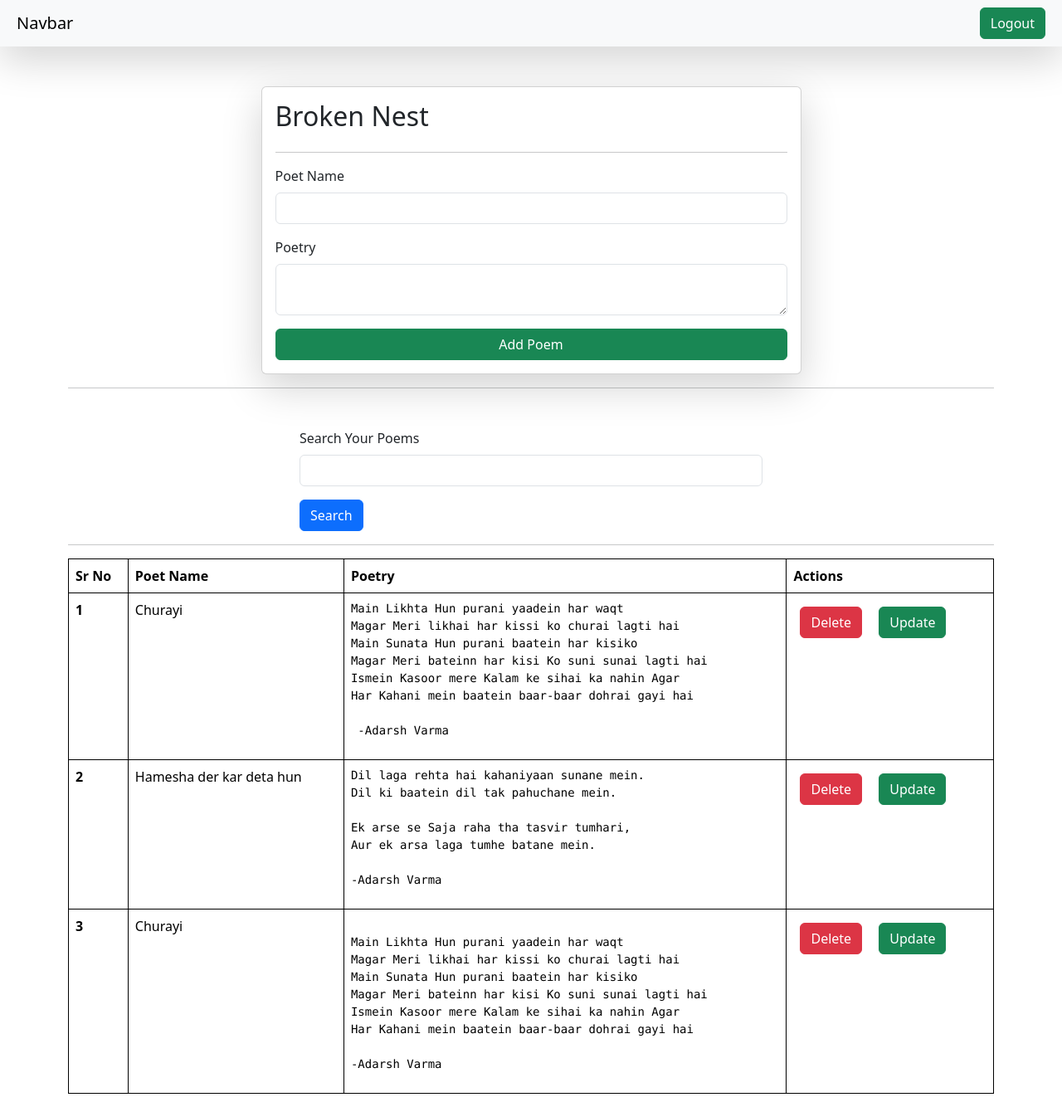
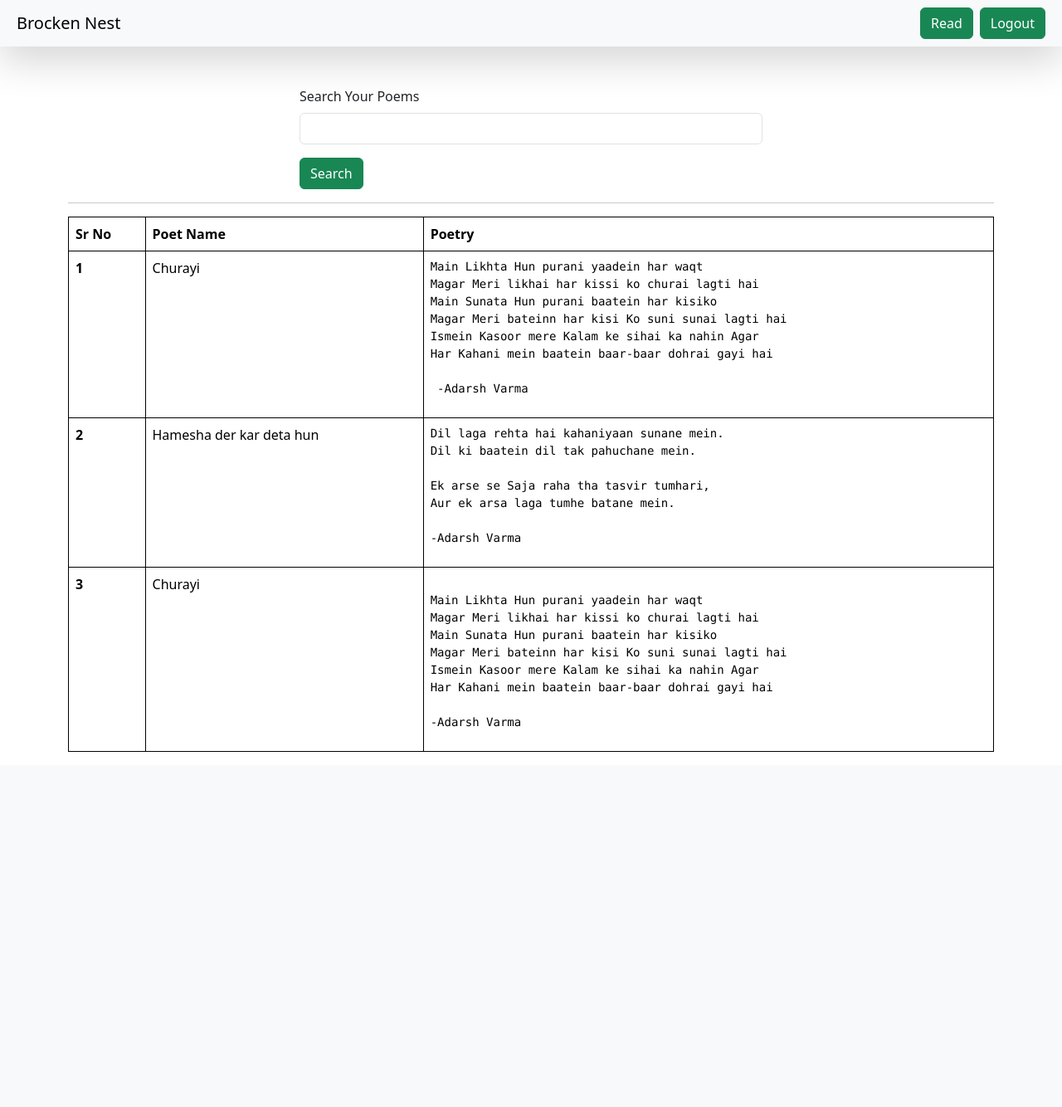
Before and after one commit to AdarshVarma9395/BrokenNest, a Django app: page / in a window 1280 px wide. Shown: the whole page at 83% size. After the commit the page ends 906 px from the top, so only its background shows below. Run offline with Django 5.2, Linux system fonts and the light colour scheme; a user stored in the database is signed in; data comes from the database, SQL or seed files in the repository; both versions use the stored data as it was after the commit.

Commit message:
Homepage functionality
Earlier if the user wanted write or add poem He/She must have to login or register first but now the change is they can read poem without registering but if they want to write something they have to register

```diff
--- a/brokennest/templates/base.html
+++ b/brokennest/templates/base.html
@@ -14,13 +14,22 @@
 <body>
     <nav class="navbar p-2 bg-body-tertiary shadow-lg">
         <div class="container-fluid">
-            <a class="navbar-brand">Navbar</a>
+            <a class="navbar-brand">Brocken Nest</a>
 
             <div class="d-flex">
                 {% if request.user.is_authenticated %}
-                    <a href="/logout/" class="btn btn-success" role="button">Logout</a>
+                    <a href="/" class="btn btn-success me-2" role="button">Read</a>
+                    <a href="/logout/" class="btn btn-success " role="button">Logout</a>
                 {% else %}
-                    <a href="/register/" class="btn btn-success" role="button">Register</a>
+                    {% if show_register %}
+                        <a href="/" class="btn btn-success me-2" role="button">Read</a>
+                        <a href="/login/" class="btn btn-success" role="button">login</a>
+                    {% else %}
+                        <a class="navbar-brand">If you want to write please Register Here</a>
+                        <a href="/register/" class="btn btn-success me-2" role="button">register</a>
+                        <a href="/login/" class="btn btn-success" role="button">login</a>
+
+                    {% endif %}
                 {% endif %}
             </div>
         </div>
@@ -32,5 +41,3 @@
     {% endblock %}
 </body>
 </html>
-
-<!-- <a href="/login/" class="btn btn-outline-success" type="submit">Login</a> -->
--- /dev/null
+++ b/brokennest/templates/notebook.html
@@ -0,0 +1,43 @@
+{% extends "base.html" %}
+
+{% block start %}
+
+
+    <div class = "container mt-5">
+
+          <div class="mt-5">
+            <div class="mx-auto col-6">
+            <form>
+              <div class="mb-3">
+                <label for="exampleInputEmail1" class="form-label">Search Your Poems</label>
+                <input name="Search" type="text" class="form-control">
+              </div>
+              <button type="submit" class="btn btn-success">Search</button>
+            </form>
+            </div>
+          </div>
+
+          <hr>
+
+          <table class="table">
+            <thead>
+              <tr>
+                <th scope="col">Sr No</th>
+                <th scope="col">Poet Name</th>
+                <th scope="col">Poetry</th>
+              </tr>
+            </thead>
+            <tbody>
+                {% for note in notebook %}
+              <tr>
+                <th scope="row">{{ forloop.counter }}</th>
+                <td>{{note.note_name}}</td>
+                <td>
+                  <pre mt-2>{{ note.note_description }}</pre>
+                </td>
+              </tr>
+              {% endfor %}
+            </tbody>
+          </table>
+    </div>
+{% endblock %}
--- a/brokennest/views.py
+++ b/brokennest/views.py
@@ -5,7 +5,18 @@ from django.contrib import messages
 from django.contrib.auth import authenticate, login, logout
 from django.contrib.auth.decorators import login_required
 
-# homepage
+
+# before authenticated
+def homepage(request):
+    queryset = books.objects.all()
+
+    if request.GET.get("Search"):
+         queryset = queryset.filter(note_name__icontains = request.GET.get("Search"))
+
+    context = {"notebook":queryset}
+    return render(request, "notebook.html", context)
+
+# after authenticated
 @login_required(login_url="/login/")
 def notebook(request):
     if request.method == "POST":
@@ -79,7 +90,7 @@ def login_page(request):
 # logout information
 def logout_page(request):
     logout(request)
-    return redirect("login_page")
+    return redirect("/")
 
 # register information
 def register_page(request):
@@ -105,6 +116,6 @@ def register_page(request):
 
         messages.info(request, "Account created successfully")
 
-
         return redirect("login_page")
-    return render(request, "register.html")
+    context = {'show_register': True}
+    return render(request, "register.html",context)
--- a/core/urls.py
+++ b/core/urls.py
@@ -19,7 +19,8 @@ from django.urls import path
 from brokennest.views import *
 
 urlpatterns = [
-    path("", notebook, name = "notebook"),
+    path("", homepage, name = "homepage"),
+    path("brocken-nest/", notebook, name = "notebook"),
     path("delete_note/<id>/", delete_note, name = "delete_note"),
     path("update_note/<id>/", update_note, name = "update_note"),
     path("login/", login_page, name = "login_page"),
```
Also changed, not shown: db.sqlite3.
